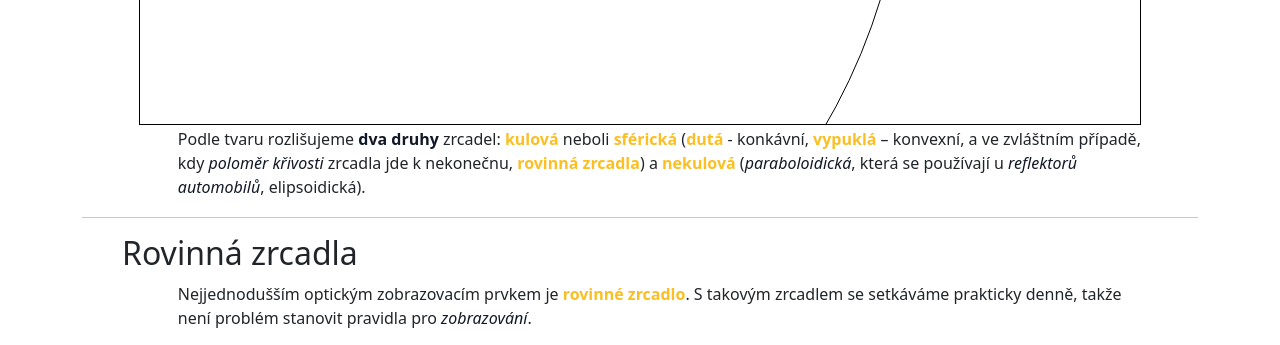
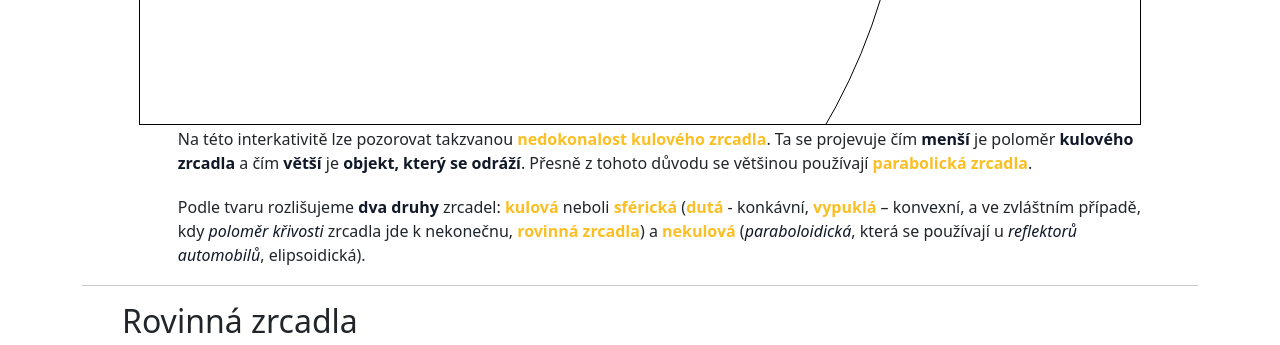
Before and after one commit to atwx123/IOC-ucebnice, a website with bundled scripts: page zrcadla.html in a window 1280 px wide. Shown: the part 880-1225 px from the top of the page. Built offline with nearby package versions, Linux system fonts and the light colour scheme.

Commit message:
added disclaimer

```diff
--- a/zrcadla.html
+++ b/zrcadla.html
@@ -56,6 +56,13 @@
             <div class="canvas-container">
                 <canvas id="zrcadlaInt" width="1200px" height="600px"></canvas>
             </div>
+            <p>
+                Na této interkativitě lze pozorovat takzvanou <span class="termi">nedokonalost kulového zrcadla</span>.
+                Ta se projevuje čím <span class="zvyr">menší</span> je poloměr <span class="zvyr">kulového
+                    zrcadla</span> a čím <span class="zvyr">větší</span> je <span class="zvyr">objekt, který se
+                    odráží</span>. Přesně z tohoto důvodu se většinou používají <span class="termi">parabolická
+                    zrcadla</span>.
+            </p>
         </div>
         <p>
             Podle tvaru rozlišujeme <span class="zvyr">dva druhy</span> zrcadel: <span class="termi">kulová</span>
```
